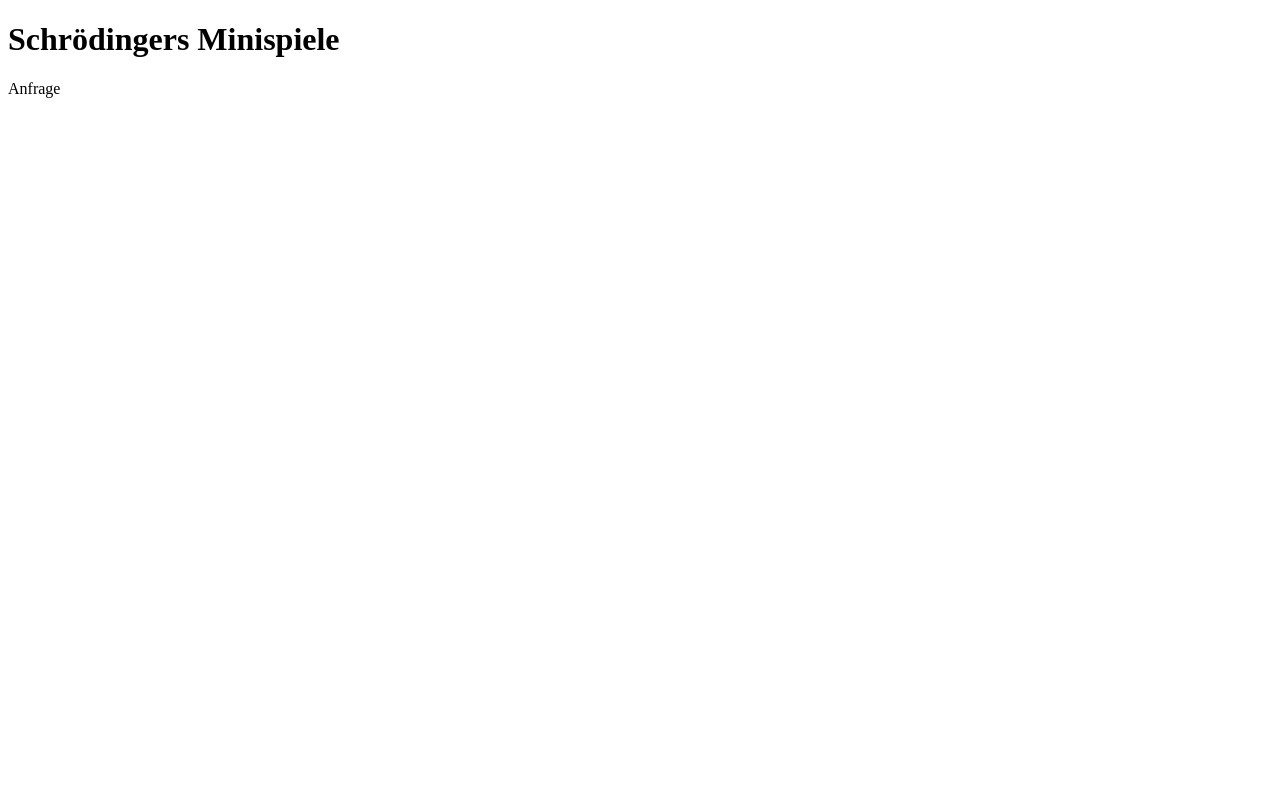
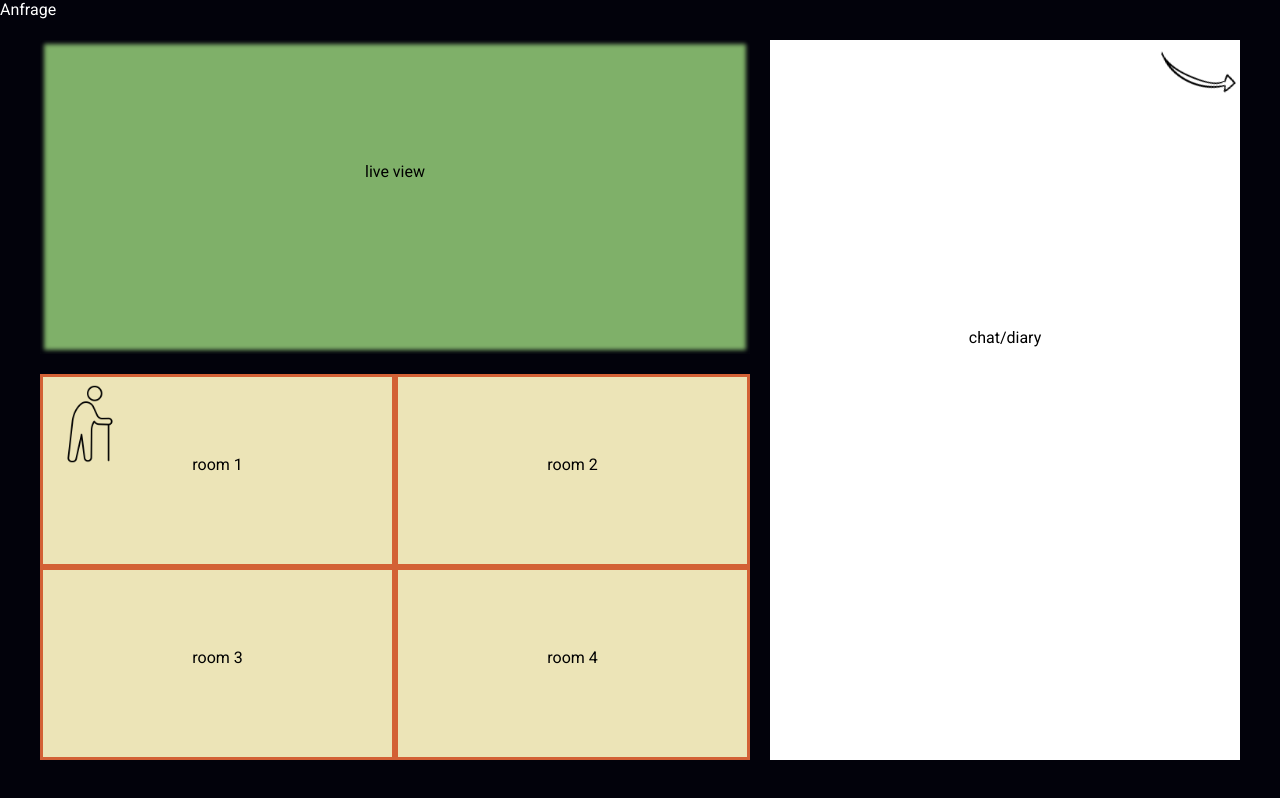
Before and after one commit to sStieg/SchroedingersMinispiele, a plain HTML site: page frontend/index.html in a window 1280 px wide. Drawn offline with Linux system fonts and the light colour scheme.

Commit message:
#7 start page style and structure

```diff
--- a/frontend/index.html
+++ b/frontend/index.html
@@ -4,12 +4,29 @@
     <meta charset="UTF-8">
     <meta name="viewport" content="width=device-width, initial-scale=1.0">
     <title>Schrödingers Minispiele</title>
-    <script src="./script/script.js" defer></script>
+    <script src="./script.js" defer></script>
+    <link rel="stylesheet" type="text/css" href="style.css" media="screen" />
+    <link rel="preconnect" href="https://fonts.googleapis.com">
+    <link rel="preconnect" href="https://fonts.gstatic.com" crossorigin>
+    <link href="https://fonts.googleapis.com/css2?family=Roboto:wght@300;400;500;700&display=swap" rel="stylesheet">
 </head>
 <body>
-    <h1>Schrödingers Minispiele</h1>
+    <div onclick="requestGame()" class="anfrage">Anfrage</div>
 
-    <div id="button">Anfrage</div>
+    <div class="overview">
+        <div class="live-view">live view</div>
+        <div class="chat-diary">
+            <img src="images/pfeil.png">
+            chat/diary
+        </div>
+        <div class="map">
+            <img src="images/man-icon.png">
+            <div class="room1">room 1</div>
+            <div class="room2">room 2</div>
+            <div class="room3">room 3</div>
+            <div class="room4">room 4</div>
+        </div>
+    </div>
 
     <div id="minigame"></div>
 </body>
--- /dev/null
+++ b/frontend/style.css
@@ -0,0 +1,69 @@
+body{
+    height: 100%;
+    width: 100%;
+    margin: 0 auto;
+    background-color: #02020B;
+    font-family: Roboto;
+    text-align: center;
+}
+
+.anfrage{
+    color: white;
+    position: absolute;
+    top: 0px;
+}
+
+.overview{
+    margin: 40px;
+    height: 90vh;
+    display: grid;
+    grid-template-areas:
+        'live-view chat-diary'
+        'map chat-diary';
+    grid-template-columns: 60% 40%;
+    grid-template-rows: 45% 55%;
+}
+
+.chat-diary{
+    margin-left: 10px;
+    background-color: white;
+    grid-area: chat-diary;
+    padding-top: 60%;
+}
+
+.chat-diary img{
+    position: absolute;
+    top: 5vh;
+    right: 4vw;
+    width: 60px;
+    transform: rotate(-20deg);
+}
+
+.live-view{
+    margin-right: 10px;
+    margin-bottom: 10px;
+    background-color: #7FB069;
+    grid-area: live-view;
+    box-shadow: 0 0 4px 4px #02020B inset;
+    padding-top: 17%;
+}
+
+.map{
+    margin-right: 10px;
+    margin-top: 10px;
+    background-color: #ECE4B7;
+    grid-area: map;
+    display: grid;
+    grid-template-columns: 50% 50%;
+    grid-template-rows: 50% 50%;
+}
+
+.room1,.room2, .room3, .room4{
+    padding-top: 22%;
+    border: 3px #D36135 solid;
+}
+
+.map img{
+    position: absolute;
+    width: 100px;
+}
```
Also changed, not shown: frontend/images/man-icon.png (added), frontend/images/pfeil.png (added).
